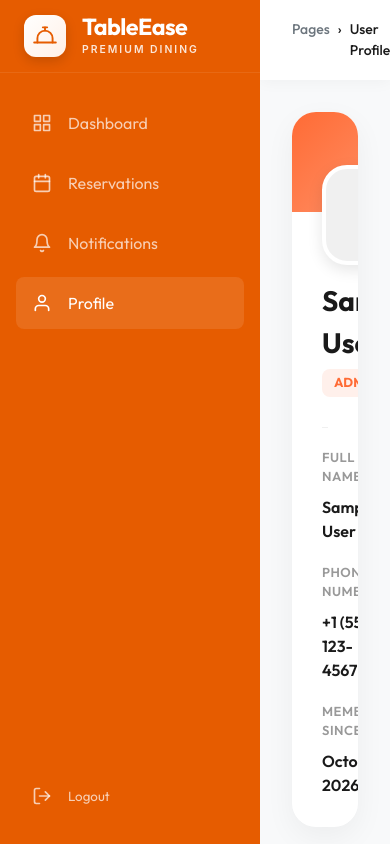
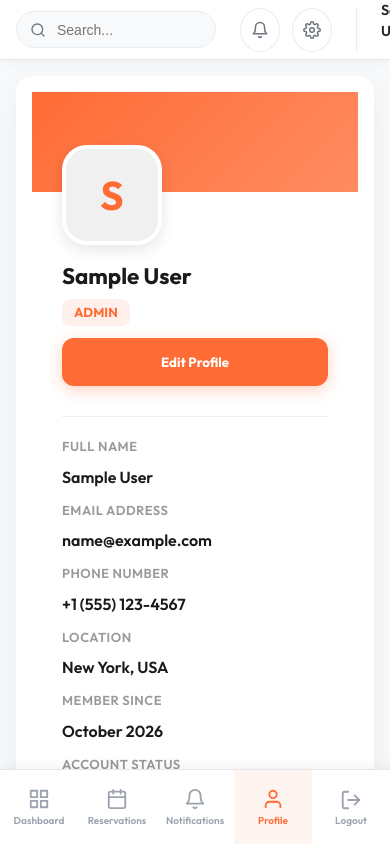
Before and after one commit to Bhavy-Talaviya/TableEase, a React app in the folder Frontend/: page /dashboard/profile in a window 390 px wide. Built offline with nearby package versions, Linux system fonts and the light colour scheme; sample sign-in values are in the browser's storage; the HTML template or start-up script is replaced by a standard one.

Commit message:
Fix Responsive Design For Mobile

```diff
--- a/Frontend/src/index.css
+++ b/Frontend/src/index.css
@@ -49,13 +49,17 @@ button {
   display: flex;
   justify-content: space-between;
   align-items: center;
-  padding: 1.2rem 5%;
-  background: rgba(255, 255, 255, 0.95);
+  padding: 1rem 5%;
+  background: rgba(255, 255, 255, 0.97);
   backdrop-filter: blur(10px);
   position: fixed;
   top: 0;
+  left: 0;
+  right: 0;
   width: 100%;
-  z-index: 1000;
+  max-width: 100vw;
+  box-sizing: border-box;
+  z-index: 1001;
   box-shadow: 0 2px 15px rgba(0, 0, 0, 0.05);
 }
 
@@ -134,6 +138,393 @@ button {
   box-shadow: 0 6px 20px rgba(255, 107, 53, 0.4);
 }
 
+/* =====================================================
+   MOBILE APP RESPONSIVENESS — FINAL IMPLEMENTATION
+   Screens: 320px – 1024px
+   ===================================================== */
+
+/* Tablet: 769px – 1024px */
+@media (max-width: 1024px) {
+  .restaurant-grid {
+    grid-template-columns: repeat(2, 1fr) !important;
+    gap: 15px;
+  }
+
+  .dashboard-sidebar {
+    width: 80px;
+  }
+
+  .brand-text,
+  .brand-subtitle {
+    display: none;
+  }
+
+  .nav-item {
+    justify-content: center;
+    padding: 14px;
+  }
+}
+
+/* Mobile: 320px – 768px */
+@media (max-width: 768px) {
+
+  /* Global */
+  body {
+    background: #f8fafc;
+    overflow-x: hidden;
+  }
+
+  * {
+    max-width: 100%;
+    box-sizing: border-box;
+  }
+
+  img {
+    max-width: 100%;
+    height: auto;
+  }
+
+  /* ── Dashboard Shell ── */
+  .dashboard-container {
+    flex-direction: column !important;
+    width: 100vw !important;
+    height: 100dvh !important;
+    overflow: hidden !important;
+  }
+
+  /* Content scrolls inside the wrapper */
+  .dashboard-main-wrapper {
+    flex: 1;
+    display: flex;
+    flex-direction: column;
+    height: calc(100dvh - 75px) !important;
+    margin-bottom: 75px !important;
+    overflow: hidden;
+  }
+
+  .dashboard-content-area {
+    flex: 1;
+    overflow-y: auto;
+    -webkit-overflow-scrolling: touch;
+    padding: 16px !important;
+    padding-bottom: 20px !important;
+  }
+
+  /* ── Bottom Tab Bar ── */
+  .dashboard-sidebar {
+    position: fixed !important;
+    bottom: 0 !important;
+    left: 0 !important;
+    width: 100% !important;
+    height: 75px !important;
+    background: #ffffff !important;
+    border-top: 1px solid #e5e7eb !important;
+    box-shadow: 0 -2px 12px rgba(0, 0, 0, 0.06) !important;
+    z-index: 9999 !important;
+    padding: 0 !important;
+    flex-direction: row !important;
+  }
+
+  .sidebar-brand {
+    display: none !important;
+  }
+
+  .sidebar-nav {
+    flex-direction: row !important;
+    width: 100% !important;
+    height: 100% !important;
+    justify-content: space-around !important;
+    align-items: stretch !important;
+    padding: 0 !important;
+    gap: 0 !important;
+  }
+
+  .nav-item {
+    flex: 1 !important;
+    flex-direction: column !important;
+    justify-content: center !important;
+    align-items: center !important;
+    padding: 8px 4px !important;
+    gap: 3px !important;
+    border-radius: 0 !important;
+    margin: 0 !important;
+    border: none !important;
+    background: transparent !important;
+    color: #9ca3af !important;
+    font-size: 10px !important;
+    font-weight: 600 !important;
+    min-height: 75px !important;
+    cursor: pointer;
+    text-align: center;
+  }
+
+  .nav-item.active {
+    color: var(--primary) !important;
+    background: #fff5f0 !important;
+  }
+
+  .nav-item.active .nav-icon {
+    stroke: var(--primary) !important;
+  }
+
+  .nav-icon {
+    width: 22px !important;
+    height: 22px !important;
+    margin: 0 !important;
+    flex-shrink: 0;
+  }
+
+  .nav-item.logout-btn {
+    margin-top: 0 !important;
+  }
+
+  /* ── Topbar ── */
+  .dashboard-topbar {
+    height: 60px !important;
+    padding: 0 16px !important;
+    background: #ffffff !important;
+    border-bottom: 1px solid #e5e7eb !important;
+    position: sticky;
+    top: 0;
+    z-index: 100;
+    flex-shrink: 0;
+  }
+
+  .topbar-left {
+    display: none !important;
+  }
+
+  .topbar-right {
+    width: 100% !important;
+    justify-content: space-between !important;
+  }
+
+  .search-container {
+    flex: 1;
+    max-width: 200px !important;
+  }
+
+  .search-input {
+    font-size: 14px;
+  }
+
+  /* ── All Content Grids → Single Column ── */
+  .restaurant-grid,
+  .manager-grid,
+  .bw-form,
+  .bw-table-grid,
+  .profile-details-grid,
+  .notification-details,
+  .bw-time-grid {
+    grid-template-columns: 1fr !important;
+    gap: 12px !important;
+  }
+
+  /* ── Cards ── */
+  .restaurant-card,
+  .notification-card,
+  .profile-main-card {
+    border-radius: 16px !important;
+    padding: 16px !important;
+  }
+
+  /* ── Profile ── */
+  .profile-container {
+    padding: 0 !important;
+  }
+
+  .profile-header-content {
+    flex-direction: column !important;
+    align-items: flex-start !important;
+    gap: 12px !important;
+  }
+
+  .btn-edit-profile {
+    width: 100% !important;
+    min-height: 48px;
+  }
+
+  /* ── Manager Dashboard ── */
+  .manager-header {
+    flex-direction: column !important;
+    align-items: flex-start !important;
+    gap: 12px !important;
+  }
+
+  .btn-add-restaurant {
+    width: 100% !important;
+    min-height: 48px !important;
+  }
+
+  .add-restaurant-form-grid {
+    grid-template-columns: 1fr !important;
+    gap: 15px !important;
+  }
+
+  .add-restaurant-form-grid .form-full-span {
+    grid-column: span 1 !important;
+  }
+
+  .manager-grid {
+    grid-template-columns: 1fr !important;
+    gap: 20px !important;
+  }
+
+  /* ── Landing Hero ── */
+  .hero-section {
+    padding: 90px 16px 50px !important;
+  }
+
+  .hero-content h1 {
+    font-size: 2rem !important;
+    line-height: 1.2 !important;
+  }
+
+  .hero-search {
+    flex-direction: column !important;
+    height: auto !important;
+    padding: 16px !important;
+    border-radius: 16px !important;
+    background: white !important;
+    box-shadow: 0 8px 24px rgba(0, 0, 0, 0.08) !important;
+    gap: 8px !important;
+  }
+
+  .search-main,
+  .search-date,
+  .search-guests {
+    width: 100% !important;
+    border-right: none !important;
+    border-bottom: 1px solid #f1f5f9 !important;
+    padding: 12px 0 !important;
+  }
+
+  .btn-search {
+    width: 100% !important;
+    height: 52px !important;
+    border-radius: 12px !important;
+    margin-top: 4px !important;
+    font-size: 16px !important;
+  }
+
+  /* ── Booking Wizard ── */
+  .bw-container {
+    padding: 16px !important;
+    margin: 0 !important;
+  }
+
+  .bw-label {
+    display: none !important;
+  }
+
+  .bw-btn {
+    min-height: 48px !important;
+  }
+
+  .bw-actions {
+    flex-direction: column !important;
+    gap: 10px !important;
+  }
+
+  .bw-btn.next,
+  .bw-btn.back {
+    width: 100% !important;
+    margin: 0 !important;
+  }
+
+  /* ── Wizard Step Progress Bar Fix ── */
+  .bw-progress {
+    padding: 0 !important;
+    margin-bottom: 28px !important;
+    overflow: visible !important;
+  }
+
+  .bw-step {
+    padding: 0 !important;
+    gap: 4px !important;
+    flex: 1 !important;
+  }
+
+  .bw-circle {
+    width: 32px !important;
+    height: 32px !important;
+    font-size: 13px !important;
+    flex-shrink: 0 !important;
+  }
+
+  .bw-label {
+    display: none !important;
+  }
+
+  .bw-line-bg,
+  .bw-line {
+    top: 16px !important;
+    left: 16px !important;
+    right: 16px !important;
+  }
+
+  .bw-container {
+    margin: 0 !important;
+    padding: 16px !important;
+    border-radius: 16px !important;
+    box-shadow: none !important;
+    max-width: 100% !important;
+    width: 100% !important;
+  }
+
+  /* ── Typography ── */
+  h1 {
+    font-size: 1.75rem !important;
+  }
+
+  h2 {
+    font-size: 1.4rem !important;
+  }
+
+  h3 {
+    font-size: 1.2rem !important;
+  }
+
+  /* ── Buttons touch targets ── */
+  button {
+    min-height: 44px;
+  }
+}
+
+/* Extra small phones: 320px – 375px */
+@media (max-width: 375px) {
+  .hero-content h1 {
+    font-size: 1.75rem !important;
+  }
+
+  .nav-item {
+    font-size: 9px !important;
+  }
+
+  .nav-icon {
+    width: 20px !important;
+    height: 20px !important;
+  }
+}
+
+/* ── Page Transition Animation ── */
+.dashboard-page {
+  animation: pageSlideIn 0.3s ease-out forwards;
+}
+
+@keyframes pageSlideIn {
+  from {
+    opacity: 0;
+    transform: translateY(12px);
+  }
+
+  to {
+    opacity: 1;
+    transform: translateY(0);
+  }
+}
+
+
 .mobile-menu-btn {
   display: none;
   background: transparent;
@@ -931,6 +1322,11 @@ button {
     flex-wrap: wrap;
     justify-content: center;
     gap: 20px 40px;
+  }
+
+  /* Center social icons on tablets & mobile */
+  .footer-socials {
+    justify-content: center;
   }
 }
 
@@ -1601,8 +1997,8 @@ button {
 --------------------------------- */
 
 .reviews-page {
-  padding-top: 80px;
-  /* Offset for navbar */
+  padding-top: 0;
+  /* Hero fills edge-to-edge under the fixed navbar */
   background-color: var(--bg-gray);
   min-height: 100vh;
 }
@@ -1612,7 +2008,8 @@ button {
   background: linear-gradient(rgba(0, 0, 0, 0.6), rgba(0, 0, 0, 0.6)), url('https://images.unsplash.com/photo-1517248135467-4c7edcad34c4?auto=format&fit=crop&q=80');
   background-size: cover;
   background-position: center;
-  padding: 100px 5%;
+  padding: 150px 5% 80px;
+  /* 70px navbar offset + 80px breathing room */
   text-align: center;
   color: white;
 }
@@ -2729,6 +3126,8 @@ button {
   display: flex;
   justify-content: space-between;
   align-items: center;
+  flex-wrap: nowrap;
+  gap: 12px;
   margin-top: 0.5rem;
   margin-bottom: 1.5rem;
 }
@@ -2738,21 +3137,26 @@ button {
   font-weight: 700;
   color: #212529;
   margin: 0;
+  min-width: 0;
+  flex-shrink: 1;
+  white-space: nowrap;
 }
 
 .btn-near-me {
   display: flex;
   align-items: center;
-  gap: 0.5rem;
+  gap: 0.4rem;
   background: #fff0e6;
   color: #e65c00;
   border: 1px solid #ffc299;
-  padding: 0.5rem 1rem;
+  padding: 0.5rem 0.9rem;
   border-radius: 8px;
   font-weight: 600;
-  font-size: 0.875rem;
+  font-size: 0.813rem;
   cursor: pointer;
   transition: all 0.2s ease;
+  white-space: nowrap;
+  flex-shrink: 0;
 }
 
 .btn-near-me:hover {
@@ -3238,25 +3642,59 @@ button {
 .bw-summary {
   background: #1A1A1A;
   border-radius: 20px;
-  padding: 40px;
+  padding: 28px;
   color: white;
+  width: 100%;
+  box-sizing: border-box;
 }
 
 .bw-sum-row {
   display: flex;
   justify-content: space-between;
-  padding: 16px 0;
+  align-items: flex-start;
+  gap: 12px;
+  padding: 14px 0;
   border-bottom: 1px solid rgba(255, 255, 255, 0.1);
 }
 
 .bw-sum-label {
   color: #999;
-  font-size: 15px;
+  font-size: 14px;
+  flex-shrink: 0;
+  min-width: 90px;
 }
 
 .bw-sum-val {
   font-weight: 600;
-  font-size: 16px;
+  font-size: 14px;
+  text-align: right;
+  word-break: break-word;
+  flex: 1;
+}
+
+@media (max-width: 768px) {
+  .bw-summary {
+    padding: 18px !important;
+    border-radius: 16px !important;
+  }
+
+  .bw-sum-row {
+    flex-direction: column !important;
+    gap: 4px !important;
+    padding: 12px 0 !important;
+  }
+
+  .bw-sum-label {
+    font-size: 12px !important;
+    color: #aaa !important;
+  }
+
+  .bw-sum-val {
+    font-size: 15px !important;
+    font-weight: 700 !important;
+    text-align: left !important;
+    color: white !important;
+  }
 }
 
 /* Step 5 Payment */
@@ -3368,8 +3806,15 @@ button {
 }
 
 @keyframes qrScan {
-  0%, 100% { top: 10%; }
-  50% { top: 90%; }
+
+  0%,
+  100% {
+    top: 10%;
+  }
+
+  50% {
+    top: 90%;
+  }
 }
 
 .bw-qr-help {
@@ -3419,13 +3864,15 @@ button {
 .notification-card {
   background: white;
   border-radius: 20px;
-  padding: 24px;
+  padding: 20px;
   box-shadow: 0 4px 20px rgba(0, 0, 0, 0.05);
-  border-left: 6px solid var(--primary);
+  border-left: 5px solid var(--primary);
   display: flex;
   flex-direction: column;
-  gap: 16px;
+  gap: 14px;
   transition: transform 0.2s;
+  width: 100%;
+  box-sizing: border-box;
 }
 
 .notification-card:hover {
@@ -3437,26 +3884,36 @@ button {
   display: flex;
   justify-content: space-between;
   align-items: flex-start;
+  gap: 10px;
+  flex-wrap: nowrap;
+}
+
+.notification-title-group {
+  flex: 1;
+  min-width: 0;
 }
 
 .notification-title-group h3 {
-  font-size: 18px;
+  font-size: 16px;
   font-weight: 700;
   color: #1A1A1A;
   margin-bottom: 4px;
+  word-break: break-word;
 }
 
 .notification-time {
-  font-size: 13px;
+  font-size: 12px;
   color: #999;
 }
 
 .status-badge {
-  padding: 6px 12px;
+  padding: 5px 10px;
   border-radius: 20px;
-  font-size: 12px;
+  font-size: 11px;
   font-weight: 700;
   text-transform: uppercase;
+  white-space: nowrap;
+  flex-shrink: 0;
 }
 
 .status-badge.ready {
@@ -3465,7 +3922,7 @@ button {
 }
 
 .notification-body p {
-  font-size: 15px;
+  font-size: 14px;
   color: #4A4A4A;
   line-height: 1.6;
 }
@@ -3473,7 +3930,7 @@ button {
 .notification-details {
   background: #FAFAFA;
   border-radius: 12px;
-  padding: 16px;
+  padding: 14px;
   display: grid;
   grid-template-columns: repeat(2, 1fr);
   gap: 12px;
@@ -3486,15 +3943,16 @@ button {
 }
 
 .detail-label {
-  font-size: 12px;
+  font-size: 11px;
   color: #999;
   font-weight: 600;
   text-transform: uppercase;
+  letter-spacing: 0.3px;
 }
 
 .detail-value {
   font-size: 14px;
-  font-weight: 600;
+  font-weight: 700;
   color: #1A1A1A;
 }
 
@@ -3502,8 +3960,10 @@ button {
   display: flex;
   justify-content: space-between;
   align-items: center;
-  margin-top: 8px;
-  padding-top: 16px;
+  flex-wrap: wrap;
+  gap: 10px;
+  margin-top: 4px;
+  padding-top: 14px;
   border-top: 1px solid #F0F0F0;
 }
 
@@ -3513,11 +3973,25 @@ button {
   gap: 8px;
   color: var(--primary);
   font-weight: 700;
-  font-size: 14px;
+  font-size: 13px;
 }
 
 .timer-icon {
-  font-size: 18px;
+  font-size: 16px;
+}
+
+@media (max-width: 400px) {
+  .notification-details {
+    grid-template-columns: 1fr !important;
+  }
+
+  .notification-header {
+    flex-wrap: wrap !important;
+  }
+
+  .notification-card {
+    padding: 16px !important;
+  }
 }
 
 /* Profile Page Styles */
@@ -3565,7 +4039,7 @@ button {
   font-size: 40px;
   font-weight: 700;
   color: var(--primary);
-  box-shadow: 0 5px 15px rgba(0,0,0,0.1);
+  box-shadow: 0 5px 15px rgba(0, 0, 0, 0.1);
 }
 
 .profile-header-content {
@@ -3692,3 +4166,39 @@ button {
   transform: translateY(-2px);
   box-shadow: 0 6px 20px rgba(255, 107, 53, 0.4);
 }
+
+/* ── Manager Dashboard Base Styles ── */
+.manager-header {
+  display: flex;
+  justify-content: space-between;
+  align-items: center;
+  margin-bottom: 30px;
+}
+
+.btn-add-restaurant {
+  background: var(--primary);
+  color: white;
+  padding: 12px 24px;
+  border-radius: 12px;
+  font-weight: 700;
+  border: none;
+  cursor: pointer;
+  transition: all 0.2s;
+}
+
+.add-restaurant-form {
+  margin-bottom: 40px;
+  padding: 30px;
+}
+
+.add-restaurant-form-grid {
+  display: grid;
+  grid-template-columns: 1fr 1fr;
+  gap: 20px;
+}
+
+.manager-grid {
+  display: grid;
+  grid-template-columns: 1.5fr 1fr;
+  gap: 30px;
+}
```
